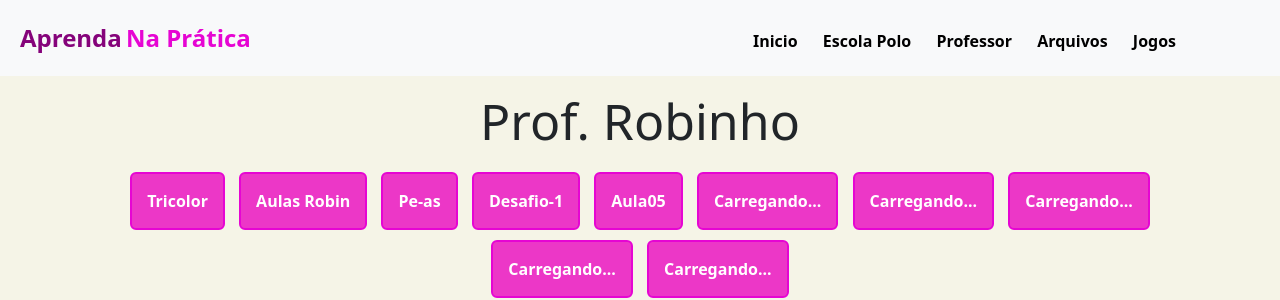
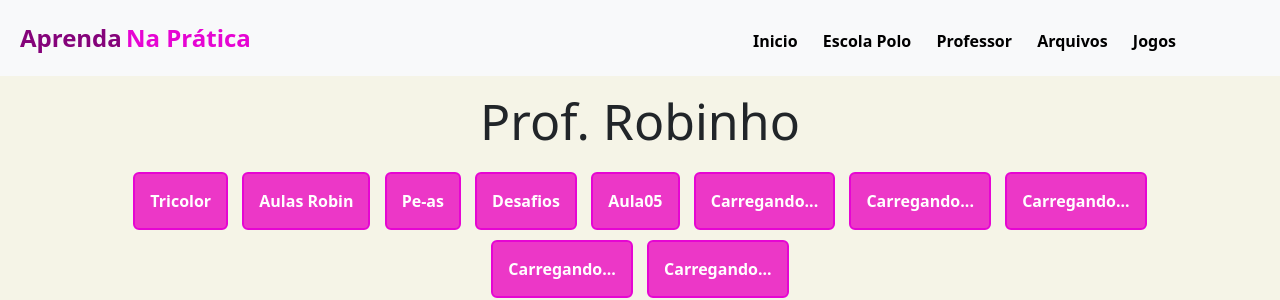
Before and after one commit to claraqueiross/teste, a plain HTML site: page index.html in a window 1280 px wide. Shown: the top 300 px of the page. Drawn offline with nearby package versions, Linux system fonts and the light colour scheme.

Commit message:
Update index.html

```diff
--- a/index.html
+++ b/index.html
@@ -44,14 +44,10 @@
                             <p></p>
                             <a href="https://claraqueiross.github.io/tricolorrrrrrr/" Index.html"
                                 class="btn btn-info link-a-1">Tricolor</a>
-                            <a href="https://claraqueiross.github.io/aula-robin/" class="btn btn-info link-a-1">Aulas
-                                Robin</a>
-                            <a href="https://claraqueiross.github.io/Pe-as/index.html"
-                                class="btn btn-info link-a-1">Pe-as</a>
-                            <a href="https://claraqueiross.github.io/desafio-1/"
-                                class="btn btn-info link-a-1">Desafio-1</a>
-                            <a href="https://claraqueiross.github.io/aula-05/aula05.html"
-                                class="btn btn-info link-a-1">Aula05</a>
+                            <a href="https://claraqueiross.github.io/aula-robin/" class="btn btn-info link-a-1">Aulas Robin</a>
+                            <a href="https://claraqueiross.github.io/Pe-as/index.html" class="btn btn-info link-a-1">Pe-as</a>
+                            <a href="https://claraqueiross.github.io/desafio-1/" class="btn btn-info link-a-1">Desafios</a>
+                            <a href="https://claraqueiross.github.io/aula-05/aula05.html" class="btn btn-info link-a-1">Aula05</a>
                             <a href="" class="btn btn-info link-a-1">Carregando...</a>
                             <a href="" class="btn btn-info link-a-1">Carregando...</a>
                             <a href="" class="btn btn-info link-a-1">Carregando...</a>
```
